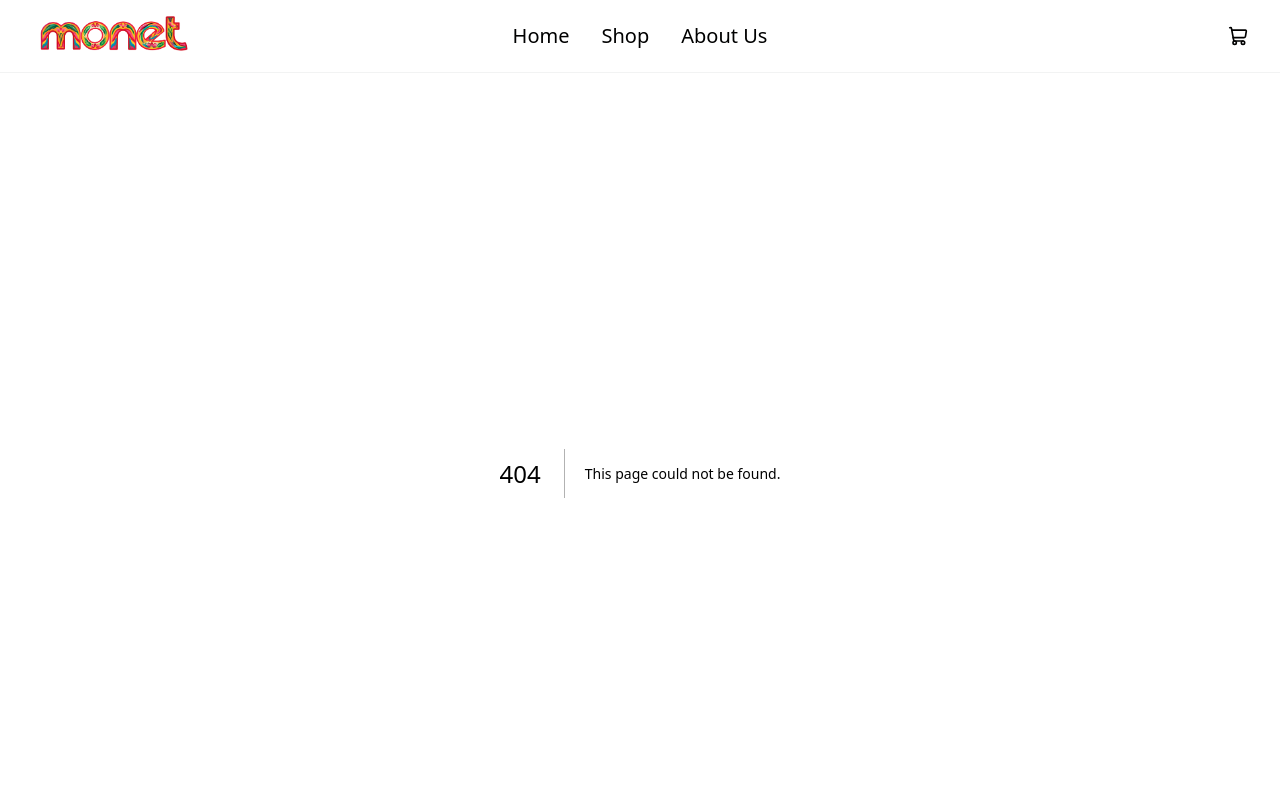
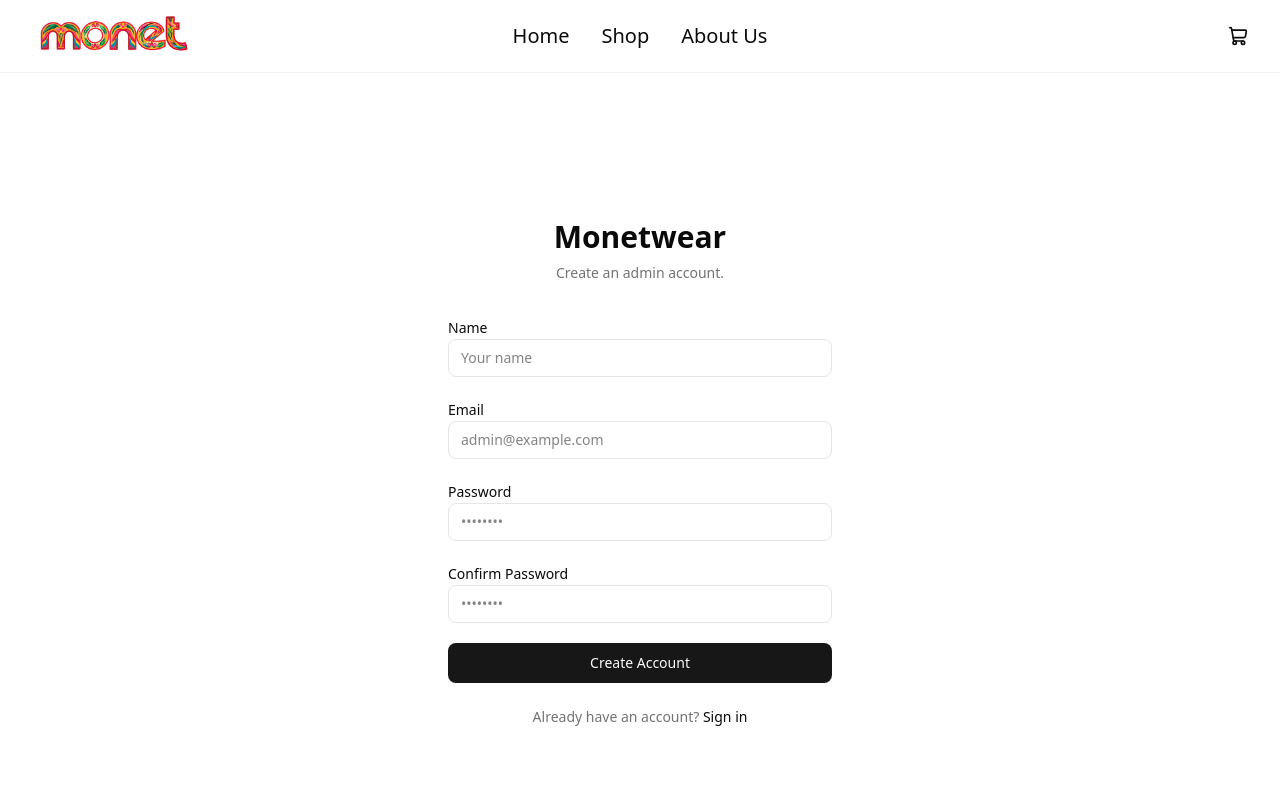
Before and after one commit to CodeNameW6P/monet-client, a Next.js app: page /admin/sign-up in a window 1280 px wide. Before the commit this address had no page. Shown: the top 800 px of the page. Built offline with nearby package versions, Linux system fonts and the light colour scheme.

Commit message:
feat: add sign up page

```diff
--- a/docker-compose.yaml
+++ b/docker-compose.yaml
@@ -7,6 +7,8 @@ services:
     restart: unless-stopped
     expose:
       - "3000"
+    networks:
+      - monet-proxy
 
   nginx:
     image: nginx:alpine
@@ -21,6 +23,8 @@ services:
       - ./certbot/conf:/etc/letsencrypt:ro
     depends_on:
       - nextjs
+    networks:
+      - monet-proxy
 
   certbot:
     image: certbot/certbot:latest
@@ -28,3 +32,7 @@ services:
     volumes:
       - ./certbot/www:/var/www/certbot
       - ./certbot/conf:/etc/letsencrypt
+
+networks:
+  monet-proxy:
+    external: true
--- /dev/null
+++ b/src/app/admin/dashboard/page.tsx
@@ -0,0 +1,9 @@
+const Dashboard: React.FC = () => {
+  return (
+    <>
+      <h1>dashboard</h1>
+    </>
+  );
+};
+
+export default Dashboard;
--- /dev/null
+++ b/src/app/admin/sign-in/page.tsx
@@ -0,0 +1,118 @@
+"use client";
+import { useState } from "react";
+import { useRouter } from "next/navigation";
+
+export default function AdminSignInPage() {
+  const router = useRouter();
+
+  const [email, setEmail] = useState("");
+  const [password, setPassword] = useState("");
+  const [error, setError] = useState("");
+  const [loading, setLoading] = useState(false);
+
+  const handleSubmit = async (e: React.FormEvent<HTMLFormElement>) => {
+    e.preventDefault();
+
+    setError("");
+    setLoading(true);
+
+    try {
+      const response = await fetch(
+        `${process.env.NEXT_PUBLIC_API_URL}/auth/sign-in`,
+        {
+          method: "POST",
+          headers: {
+            "Content-Type": "application/json",
+          },
+          credentials: "include",
+          body: JSON.stringify({
+            email,
+            password,
+          }),
+        },
+      );
+
+      const data = await response.json();
+
+      if (!response.ok) {
+        setError(data.error || "Invalid email or password.");
+        return;
+      }
+
+      router.push("/admin/dashboard");
+    } catch (error) {
+      console.error(error);
+      setError("Unable to connect to the server.");
+    } finally {
+      setLoading(false);
+    }
+  };
+
+  return (
+    <main className="flex min-h-screen items-center justify-center px-4">
+      <div className="w-full max-w-sm">
+        <div className="mb-8 text-center">
+          <h1 className="text-3xl font-bold">Admin Sign In</h1>
+          <p className="mt-2 text-sm text-muted-foreground">
+            Sign in to manage your store.
+          </p>
+        </div>
+
+        <form onSubmit={handleSubmit} className="space-y-5">
+          <div className="space-y-2">
+            <label htmlFor="email" className="text-sm font-medium">
+              Email
+            </label>
+
+            <input
+              id="email"
+              type="email"
+              value={email}
+              onChange={(e) => setEmail(e.target.value)}
+              placeholder="admin@example.com"
+              required
+              className="w-full rounded-md border bg-background px-3 py-2 text-sm outline-none focus:ring-2 focus:ring-ring"
+            />
+          </div>
+
+          <div className="space-y-2">
+            <label htmlFor="password" className="text-sm font-medium">
+              Password
+            </label>
+
+            <input
+              id="password"
+              type="password"
+              value={password}
+              onChange={(e) => setPassword(e.target.value)}
+              placeholder="••••••••"
+              required
+              className="w-full rounded-md border bg-background px-3 py-2 text-sm outline-none focus:ring-2 focus:ring-ring"
+            />
+          </div>
+
+          {error && <p className="text-sm text-destructive">{error}</p>}
+
+          <button
+            type="submit"
+            disabled={loading}
+            className="w-full rounded-md bg-primary px-4 py-2.5 text-sm font-medium text-primary-foreground transition-opacity hover:opacity-90 disabled:cursor-not-allowed disabled:opacity-50"
+          >
+            {loading ? "Signing in..." : "Sign In"}
+          </button>
+        </form>
+
+        <p className="mt-6 text-center text-sm text-muted-foreground">
+          Don't have an account?{" "}
+          <button
+            type="button"
+            onClick={() => router.push("/admin/sign-up")}
+            className="font-medium text-foreground hover:underline"
+          >
+            Sign up
+          </button>
+        </p>
+      </div>
+    </main>
+  );
+}
--- /dev/null
+++ b/src/app/admin/sign-up/page.tsx
@@ -0,0 +1,168 @@
+"use client";
+
+import { FormEvent, useState } from "react";
+import { useRouter } from "next/navigation";
+
+export default function AdminSignUpPage() {
+  const router = useRouter();
+
+  const [name, setName] = useState("");
+  const [email, setEmail] = useState("");
+  const [password, setPassword] = useState("");
+  const [confirmPassword, setConfirmPassword] = useState("");
+
+  const [error, setError] = useState("");
+  const [loading, setLoading] = useState(false);
+
+  const handleSubmit = async (e: FormEvent<HTMLFormElement>) => {
+    e.preventDefault();
+
+    setError("");
+
+    if (password !== confirmPassword) {
+      setError("Passwords do not match.");
+      return;
+    }
+
+    setLoading(true);
+
+    try {
+      const response = await fetch(
+        `${process.env.NEXT_PUBLIC_API_URL}/auth/sign-up`,
+        {
+          method: "POST",
+          headers: {
+            "Content-Type": "application/json",
+          },
+          credentials: "include",
+          body: JSON.stringify({
+            name,
+            email,
+            password,
+          }),
+        },
+      );
+
+      const data = await response.json();
+
+      if (!response.ok) {
+        setError(data.error || "Unable to create the account.");
+        return;
+      }
+
+      router.push("/admin/dashboard");
+    } catch (error) {
+      console.error(error);
+      setError("Unable to connect to the server.");
+    } finally {
+      setLoading(false);
+    }
+  };
+
+  return (
+    <main className="flex min-h-screen items-center justify-center px-4">
+      <div className="w-full max-w-sm">
+        <div className="mb-8 text-center">
+          <h1 className="text-3xl font-bold">Monetwear</h1>
+
+          <p className="mt-2 text-sm text-muted-foreground">
+            Create an admin account.
+          </p>
+        </div>
+
+        <form onSubmit={handleSubmit} className="space-y-5">
+          {/* Name */}
+          <div className="space-y-2">
+            <label htmlFor="name" className="text-sm font-medium">
+              Name
+            </label>
+
+            <input
+              id="name"
+              type="text"
+              value={name}
+              onChange={(e) => setName(e.target.value)}
+              placeholder="Your name"
+              required
+              className="w-full rounded-md border bg-background px-3 py-2 text-sm outline-none focus:ring-2 focus:ring-ring"
+            />
+          </div>
+
+          {/* Email */}
+          <div className="space-y-2">
+            <label htmlFor="email" className="text-sm font-medium">
+              Email
+            </label>
+
+            <input
+              id="email"
+              type="email"
+              value={email}
+              onChange={(e) => setEmail(e.target.value)}
+              placeholder="admin@example.com"
+              required
+              className="w-full rounded-md border bg-background px-3 py-2 text-sm outline-none focus:ring-2 focus:ring-ring"
+            />
+          </div>
+
+          {/* Password */}
+          <div className="space-y-2">
+            <label htmlFor="password" className="text-sm font-medium">
+              Password
+            </label>
+
+            <input
+              id="password"
+              type="password"
+              value={password}
+              onChange={(e) => setPassword(e.target.value)}
+              placeholder="••••••••"
+              required
+              className="w-full rounded-md border bg-background px-3 py-2 text-sm outline-none focus:ring-2 focus:ring-ring"
+            />
+          </div>
+
+          {/* Confirm password */}
+          <div className="space-y-2">
+            <label htmlFor="confirmPassword" className="text-sm font-medium">
+              Confirm Password
+            </label>
+
+            <input
+              id="confirmPassword"
+              type="password"
+              value={confirmPassword}
+              onChange={(e) => setConfirmPassword(e.target.value)}
+              placeholder="••••••••"
+              required
+              className="w-full rounded-md border bg-background px-3 py-2 text-sm outline-none focus:ring-2 focus:ring-ring"
+            />
+          </div>
+
+          {/* Error */}
+          {error && <p className="text-sm text-destructive">{error}</p>}
+
+          {/* Submit */}
+          <button
+            type="submit"
+            disabled={loading}
+            className="w-full rounded-md bg-primary px-4 py-2.5 text-sm font-medium text-primary-foreground transition-opacity hover:opacity-90 disabled:cursor-not-allowed disabled:opacity-50"
+          >
+            {loading ? "Creating account..." : "Create Account"}
+          </button>
+        </form>
+
+        <p className="mt-6 text-center text-sm text-muted-foreground">
+          Already have an account?{" "}
+          <button
+            type="button"
+            onClick={() => router.push("/admin/sign-in")}
+            className="font-medium text-foreground hover:underline"
+          >
+            Sign in
+          </button>
+        </p>
+      </div>
+    </main>
+  );
+}
--- a/src/app/homepage/page.tsx
+++ b/src/app/homepage/page.tsx
@@ -1,7 +1,6 @@
 import Hero from "@/components/hero";
 import PromoBanner1 from "@/components/promo-banner-1";
 import PromoBanner2 from "@/components/promo-banner-2";
-import { StoreBenefits } from "@/components/store-benefits";
 import { Testimonials } from "@/components/testimonials";
 import { mockProducts } from "@/lib/fake-products";
 
```
Also changed, not shown: 1 other file (tests, documents, lock files or other folders).
